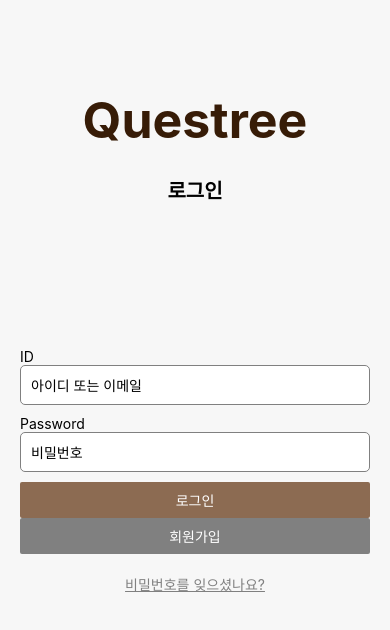
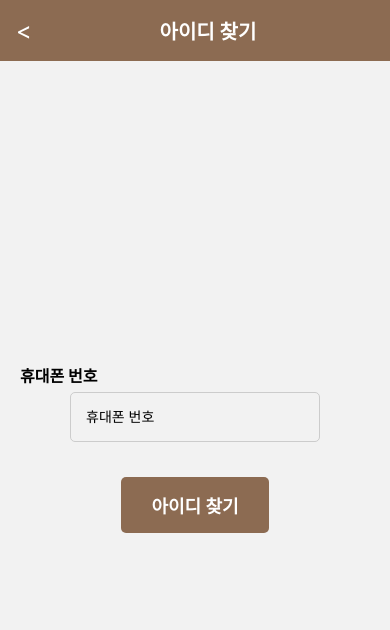
Before and after one commit to project-Questree/questree-frontend, a React Native app: screen /ForgotId in a window 390 px wide. Shown: the top 630 px of the page. Built offline with nearby package versions, Linux system fonts and the light colour scheme.

Commit message:
feat: 아이디 찾기 페이지 ForgotIdScreen.js 구현

```diff
--- a/App.js
+++ b/App.js
@@ -6,6 +6,8 @@ import LoginScreen from "./screens/LoginScreen";
 import MainToDoScreen from "./screens/MainToDoScreen";
 import ExampleScreen from "./screens/exampleScreen";
 import RegisterScreen from "./screens/RegisterScreen";
+import ForgotIdScreen from "./screens/ForgotIdScreen";
+import ForgotPwScreen from "./screens/ForgotPwScreen";
 
 const Stack = createNativeStackNavigator();
 
@@ -37,6 +39,16 @@ export default function App() {
           options={{ headerShown: false }}
         />
         <Stack.Screen
+          name="ForgotId"
+          component={ForgotIdScreen}
+          options={{ headerShown: false }}
+        />
+        <Stack.Screen
+          name="ForgotPw"
+          component={ForgotPwScreen}
+          options={{ headerShown: false }}
+        />
+        <Stack.Screen
           name="Example"
           component={ExampleScreen}
           options={{ headerShown: false }}
--- /dev/null
+++ b/screens/ForgotIdScreen.js
@@ -0,0 +1,183 @@
+import React, { useState } from "react";
+import {
+  View,
+  Text,
+  StyleSheet,
+  TextInput,
+  TouchableOpacity,
+  Alert,
+  SafeAreaView,
+} from "react-native";
+import { useNavigation } from "@react-navigation/native";
+
+function ForgotIdScreen() {
+  const navigation = useNavigation();
+  const [phone, setPhone] = useState("");
+  const [phoneError, setPhoneError] = useState("");
+  const [isLoading, setIsLoading] = useState(false);
+  const [resultMessage, setResultMessage] = useState("");
+
+  const handleInputChange = (value) => {
+    setPhone(value);
+    setPhoneError(""); // 입력 시 에러 메시지 초기화
+  };
+
+  const handleBlur = () => {
+    const phoneRegex = /^\d{11}$/;
+    if (!phoneRegex.test(phone)) {
+      setPhoneError("휴대폰 번호는 11자리 숫자여야 합니다.");
+    }
+  };
+
+  const handleSubmit = async () => {
+    if (phoneError) {
+      Alert.alert("Error", "올바른 휴대폰 번호를 입력해주세요.");
+      return;
+    }
+
+    setIsLoading(true); // 로딩 시작
+
+    try {
+      const response = await fetch(
+        `https://api.questree.lesh.kr/member/findName?phone=${phone}`,
+        {
+          method: "GET",
+        },
+      );
+
+      if (response.ok) {
+        const data = await response.json();
+        setResultMessage(`아이디: ${data.name}, 이메일: ${data.email}`);
+      } else {
+        const errorData = await response.json();
+        setResultMessage(
+          errorData.message || "아이디/이메일 찾기에 실패했습니다.",
+        );
+      }
+    } catch (error) {
+      console.error("Error finding ID/email:", error);
+      setResultMessage("An error occurred while finding ID/email.");
+    } finally {
+      setIsLoading(false); // 로딩 종료
+    }
+  };
+
+  return (
+    <SafeAreaView style={styles.safeAreaContainer}>
+      <View style={styles.header}>
+        <TouchableOpacity onPress={() => navigation.goBack()}>
+          <Text style={styles.backButton}>{"<"}</Text>
+        </TouchableOpacity>
+        <View style={{ flex: 1 }}>
+          <Text style={[styles.headerTitle, { textAlign: "center" }]}>
+            아이디 찾기
+          </Text>
+        </View>
+      </View>
+
+      <View style={styles.container}>
+        <Text style={styles.label}>휴대폰 번호</Text>
+        <View style={styles.inputContainer}>
+          <TextInput
+            style={[styles.input, phoneError && styles.invalidInput]}
+            placeholder="휴대폰 번호"
+            value={phone}
+            onChangeText={handleInputChange}
+            keyboardType="phone-pad"
+            onBlur={handleBlur}
+          />
+          <Text
+            style={[styles.errorText, phoneError && styles.errorTextVisible]}
+          >
+            {phoneError}
+          </Text>
+        </View>
+
+        <TouchableOpacity style={styles.button} onPress={handleSubmit}>
+          <Text style={styles.buttonText}>아이디 찾기</Text>
+        </TouchableOpacity>
+
+        {isLoading ? (
+          <Text>Loading...</Text>
+        ) : (
+          <Text style={styles.resultMessage}>{resultMessage}</Text>
+        )}
+      </View>
+    </SafeAreaView>
+  );
+}
+
+const styles = StyleSheet.create({
+  safeAreaContainer: {
+    flex: 1,
+  },
+  header: {
+    flexDirection: "row",
+    alignItems: "center",
+    padding: 16,
+    backgroundColor: "#8c6b52", // 기존 헤더 배경색 유지
+  },
+  backButton: {
+    fontSize: 24,
+    color: "white",
+    marginRight: 10,
+  },
+  headerTitle: {
+    fontSize: 20,
+    color: "white",
+    fontWeight: "bold",
+  },
+  container: {
+    flex: 1,
+    alignItems: "center",
+    justifyContent: "center",
+    padding: 20,
+  },
+  label: {
+    fontSize: 16,
+    fontWeight: "bold",
+    marginBottom: 5,
+    alignSelf: "flex-start",
+  },
+  inputContainer: {
+    marginBottom: 10,
+  },
+  input: {
+    width: "100%",
+    height: 50,
+    borderWidth: 1,
+    borderColor: "#ccc",
+    borderRadius: 5,
+    paddingHorizontal: 15,
+    marginBottom: 5,
+  },
+  invalidInput: {
+    borderColor: "red",
+  },
+  errorText: {
+    color: "red",
+    fontSize: 12,
+  },
+  errorTextVisible: {
+    height: 16,
+  },
+  button: {
+    backgroundColor: "#8c6b52", // 기존 버튼 배경색 유지
+    paddingVertical: 15,
+    paddingHorizontal: 30,
+    borderRadius: 5,
+    marginTop: 20, // 결과 메시지와 버튼 사이 간격
+  },
+  buttonText: {
+    color: "white",
+    fontSize: 18,
+    fontWeight: "bold",
+    textAlign: "center",
+  },
+  resultMessage: {
+    marginTop: 10,
+    fontSize: 16,
+  },
+});
+
+export default ForgotIdScreen;
--- /dev/null
+++ b/screens/ForgotPwScreen.js
@@ -0,0 +1,183 @@
+import React, { useState } from "react";
+import {
+  View,
+  Text,
+  StyleSheet,
+  TextInput,
+  TouchableOpacity,
+  Alert,
+  SafeAreaView,
+} from "react-native";
+import { useNavigation } from "@react-navigation/native";
+
+function ForgotPwScreen() {
+  const navigation = useNavigation();
+  const [phone, setPhone] = useState("");
+  const [phoneError, setPhoneError] = useState("");
+  const [isLoading, setIsLoading] = useState(false);
+  const [resultMessage, setResultMessage] = useState("");
+
+  const handleInputChange = (value) => {
+    setPhone(value);
+    setPhoneError(""); // 입력 시 에러 메시지 초기화
+  };
+
+  const handleBlur = () => {
+    const phoneRegex = /^\d{11}$/;
+    if (!phoneRegex.test(phone)) {
+      setPhoneError("휴대폰 번호는 11자리 숫자여야 합니다.");
+    }
+  };
+
+  const handleSubmit = async () => {
+    if (phoneError) {
+      Alert.alert("Error", "올바른 휴대폰 번호를 입력해주세요.");
+      return;
+    }
+
+    setIsLoading(true); // 로딩 시작
+
+    try {
+      const response = await fetch(
+        `https://api.questree.lesh.kr/member/findName?phone=${phone}`,
+        {
+          method: "GET",
+        },
+      );
+
+      if (response.ok) {
+        const data = await response.json();
+        setResultMessage(`아이디: ${data.name}, 이메일: ${data.email}`);
+      } else {
+        const errorData = await response.json();
+        setResultMessage(
+          errorData.message || "아이디/이메일 찾기에 실패했습니다.",
+        );
+      }
+    } catch (error) {
+      console.error("Error finding ID/email:", error);
+      setResultMessage("An error occurred while finding ID/email.");
+    } finally {
+      setIsLoading(false); // 로딩 종료
+    }
+  };
+
+  return (
+    <SafeAreaView style={styles.safeAreaContainer}>
+      <View style={styles.header}>
+        <TouchableOpacity onPress={() => navigation.goBack()}>
+          <Text style={styles.backButton}>{"<"}</Text>
+        </TouchableOpacity>
+        <View style={{ flex: 1 }}>
+          <Text style={[styles.headerTitle, { textAlign: "center" }]}>
+            아이디 찾기
+          </Text>
+        </View>
+      </View>
+
+      <View style={styles.container}>
+        <Text style={styles.label}>휴대폰 번호</Text>
+        <View style={styles.inputContainer}>
+          <TextInput
+            style={[styles.input, phoneError && styles.invalidInput]}
+            placeholder="휴대폰 번호"
+            value={phone}
+            onChangeText={handleInputChange}
+            keyboardType="phone-pad"
+            onBlur={handleBlur}
+          />
+          <Text
+            style={[styles.errorText, phoneError && styles.errorTextVisible]}
+          >
+            {phoneError}
+          </Text>
+        </View>
+
+        <TouchableOpacity style={styles.button} onPress={handleSubmit}>
+          <Text style={styles.buttonText}>아이디 찾기</Text>
+        </TouchableOpacity>
+
+        {isLoading ? (
+          <Text>Loading...</Text>
+        ) : (
+          <Text style={styles.resultMessage}>{resultMessage}</Text>
+        )}
+      </View>
+    </SafeAreaView>
+  );
+}
+
+const styles = StyleSheet.create({
+  safeAreaContainer: {
+    flex: 1,
+  },
+  header: {
+    flexDirection: "row",
+    alignItems: "center",
+    padding: 16,
+    backgroundColor: "#8c6b52", // 기존 헤더 배경색 유지
+  },
+  backButton: {
+    fontSize: 24,
+    color: "white",
+    marginRight: 10,
+  },
+  headerTitle: {
+    fontSize: 20,
+    color: "white",
+    fontWeight: "bold",
+  },
+  container: {
+    flex: 1,
+    alignItems: "center",
+    justifyContent: "center",
+    padding: 20,
+  },
+  label: {
+    fontSize: 16,
+    fontWeight: "bold",
+    marginBottom: 5,
+    alignSelf: "flex-start",
+  },
+  inputContainer: {
+    marginBottom: 10,
+  },
+  input: {
+    width: "100%",
+    height: 50,
+    borderWidth: 1,
+    borderColor: "#ccc",
+    borderRadius: 5,
+    paddingHorizontal: 15,
+    marginBottom: 5,
+  },
+  invalidInput: {
+    borderColor: "red",
+  },
+  errorText: {
+    color: "red",
+    fontSize: 12,
+  },
+  errorTextVisible: {
+    height: 16,
+  },
+  button: {
+    backgroundColor: "#8c6b52", // 기존 버튼 배경색 유지
+    paddingVertical: 15,
+    paddingHorizontal: 30,
+    borderRadius: 5,
+    marginTop: 20, // 결과 메시지와 버튼 사이 간격
+  },
+  buttonText: {
+    color: "white",
+    fontSize: 18,
+    fontWeight: "bold",
+    textAlign: "center",
+  },
+  resultMessage: {
+    marginTop: 10,
+    fontSize: 16,
+  },
+});
+
+export default ForgotPwScreen;
--- a/screens/LoginScreen.js
+++ b/screens/LoginScreen.js
@@ -1,7 +1,12 @@
 import React, { useState } from "react";
-import { StyleSheet, Text, View, Button, TextInput } from "react-native";
-import MainToDoScreen from "./MainToDoScreen";
-import RegisterScreen from "./RegisterScreen";
+import {
+  StyleSheet,
+  Text,
+  View,
+  Button,
+  TextInput,
+  TouchableOpacity,
+} from "react-native";
 
 import AsyncStorage from "@react-native-async-storage/async-storage";
 
@@ -82,7 +87,14 @@ function LoginScreen({ navigation }) {
           onPress={() => navigation.navigate("Register")}
           color="gray"
         />
-        <Text style={styles.forgotPassword}>비밀번호를 잊으셨나요?</Text>
+        <View style={styles.forgotIdPasswordContainer}>
+          <TouchableOpacity onPress={() => navigation.navigate("ForgotId")}>
+            <Text style={styles.forgotIdPassword}>아이디 / </Text>
+          </TouchableOpacity>
+          <TouchableOpacity onPress={() => navigation.navigate("ForgotPw")}>
+            <Text style={styles.forgotIdPassword}>비밀번호를 잊으셨나요?</Text>
+          </TouchableOpacity>
+        </View>
       </View>
     </View>
   );
@@ -128,7 +140,11 @@ const styles = StyleSheet.create({
     backgroundColor: "#fff",
     marginBottom: 10,
   },
-  forgotPassword: {
+  forgotIdPasswordContainer: {
+    flexDirection: "row",
+    justifyContent: "center",
+  },
+  forgotIdPassword: {
     color: "gray",
     textDecorationLine: "underline",
     marginTop: 20,
--- a/screens/RegisterScreen.js
+++ b/screens/RegisterScreen.js
@@ -252,9 +252,9 @@ const styles = StyleSheet.create({
   },
   label: {
     fontSize: 16,
-    fontWeight: "bold", // 굵게 표시
+    fontWeight: "bold",
     marginBottom: 5,
-    alignSelf: "flex-start", // 텍스트 왼쪽 정렬
+    alignSelf: "flex-start",
   },
 });
 
```
